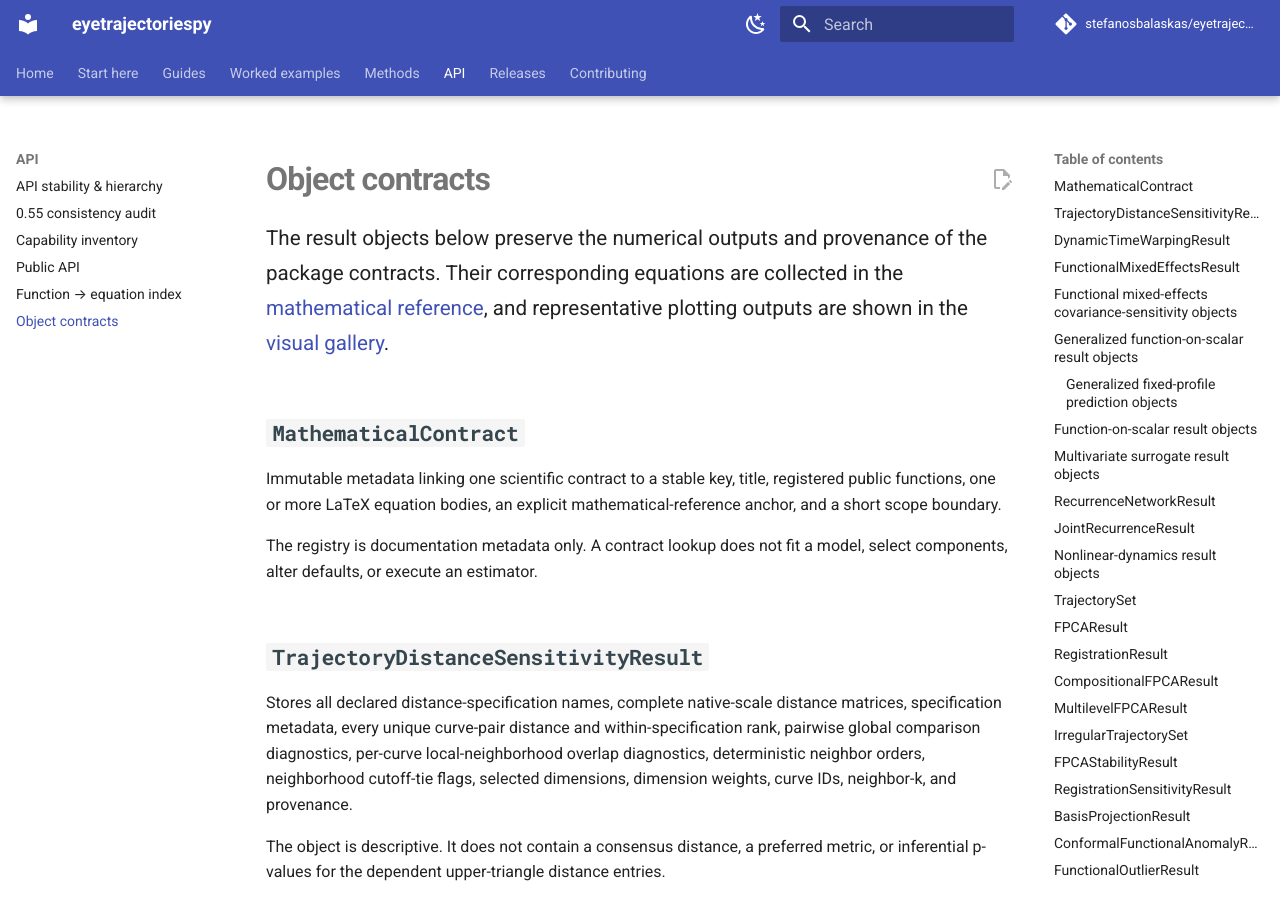
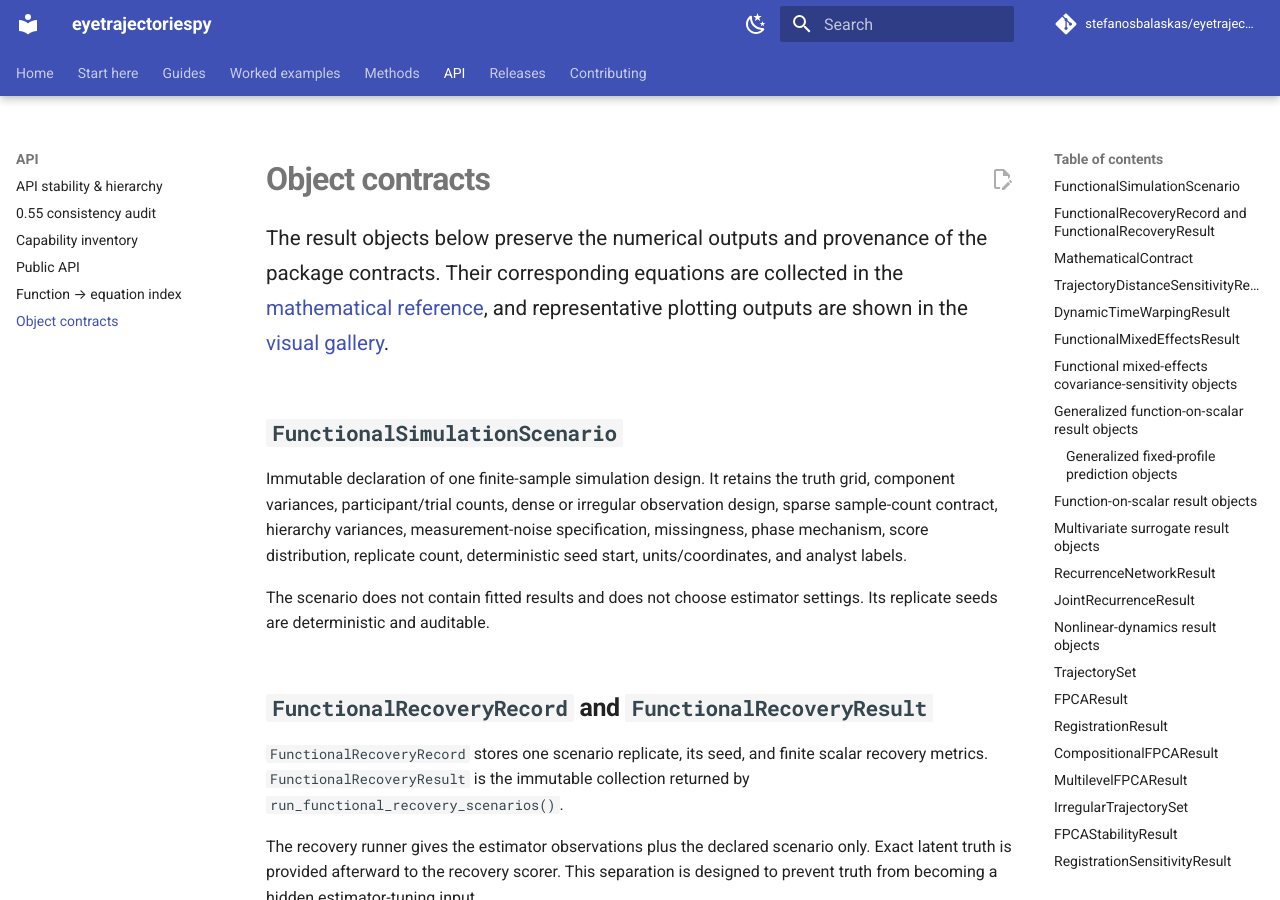
Before and after one commit to stefanosbalaskas/eyetrajectoriespy, an MkDocs documentation site: the page built from docs/reference/objects.md, in a window 1280 px wide and 900 px high. Built offline with MkDocs 1.6.1 and Material for MkDocs 9.7.7, drawn with Linux system fonts in a browser that asks for light colours; comment, search, counter and statistics services are not loaded; some of the changed text lies outside the part shown.

Commit message:
Document simulation scenario object contracts

```diff
--- a/docs/reference/objects.md
+++ b/docs/reference/objects.md
@@ -2,6 +2,29 @@
 
 The result objects below preserve the numerical outputs and provenance of the package contracts. Their corresponding equations are collected in the [mathematical reference](../methods/mathematical-reference.md), and representative plotting outputs are shown in the [visual gallery](../methods/visual-gallery.md).
 
+
+## `FunctionalSimulationScenario`
+
+Immutable declaration of one finite-sample simulation design. It retains the
+truth grid, component variances, participant/trial counts, dense or irregular
+observation design, sparse sample-count contract, hierarchy variances,
+measurement-noise specification, missingness, phase mechanism, score
+distribution, replicate count, deterministic seed start, units/coordinates,
+and analyst labels.
+
+The scenario does not contain fitted results and does not choose estimator
+settings. Its replicate seeds are deterministic and auditable.
+
+## `FunctionalRecoveryRecord` and `FunctionalRecoveryResult`
+
+`FunctionalRecoveryRecord` stores one scenario replicate, its seed, and
+finite scalar recovery metrics. `FunctionalRecoveryResult` is the immutable
+collection returned by `run_functional_recovery_scenarios()`.
+
+The recovery runner gives the estimator observations plus the declared
+scenario only. Exact latent truth is provided afterward to the recovery
+scorer. This separation is designed to prevent truth from becoming a hidden
+estimator-tuning input.
 
 ## `MathematicalContract`
 
```
